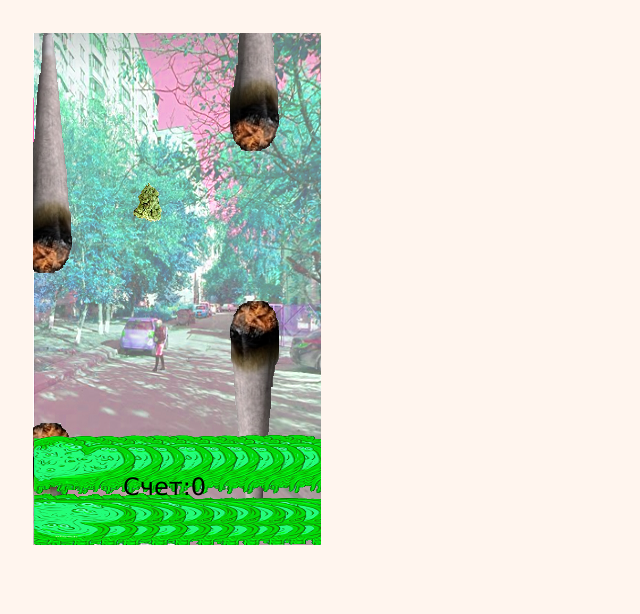
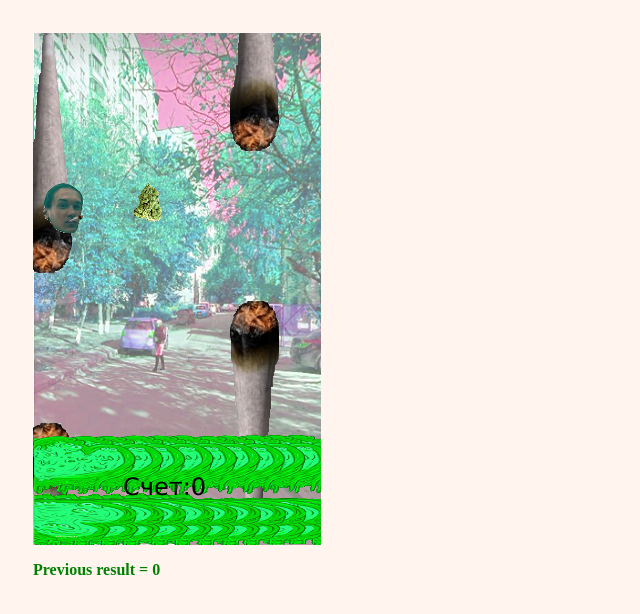
Before and after one commit to Denend/Denend.github.io, a plain HTML site: page index.html in a window 1280 px wide. Shown: the whole page, without its empty margins (0-640 px from the left). Drawn offline with Linux system fonts and the light colour scheme.

Commit message:
change of reload + touch

```diff
--- a/index.html
+++ b/index.html
@@ -8,7 +8,12 @@
  body {
    padding: 25px;
    background-color: #FFF5EE
- }
+
+   }
+   #result {
+     font-weight: bold;
+     color: green;
+   }
  </style>
 </head>
 <body>
--- a/test.js
+++ b/test.js
@@ -40,17 +40,14 @@ fly.src = "audio/fly.mp3";
 score_aud.src = "audio/score.mp3";
 //score1_aud.src = "audio/score1.mp3";
 var gap = 150;
-//var result = document.getElementById("result");
+var result = document.getElementById("result");
 var count = 0;
 var counter_time = 0;
 var AnimSpeed = 1;
 //Позиция юры
 // при нажатии на кнопку
-//var x = document.getElementsByTagName("BODY")[0];
-//x.onclick = moveUp();
 document.addEventListener('DOMContentLoaded', function(){
 document.addEventListener("keydown", moveUp);
-//document.onclick =
 document.addEventListener("touchend", moveUp);
 });
 function moveUp(){
@@ -127,17 +124,10 @@ context.drawImage(kosoj_up, kosyaki[i].x , kosyaki[i].y );
 // высота 272
 context.drawImage(kosoj_bot, kosyaki[i].x, kosyaki[i].y + kosoj_up.height + gap);
 // высота 378 и они неизменные просто указываются координаты а остаток обрезается канвасом
-
-
 context.drawImage(shishlo, shyshki[i].x, shyshki[i].y);
 //if(counter_time < 10){
 shyshki[i].x = shyshki[i].x - AnimSpeed;
 kosyaki[i].x = kosyaki[i].x - AnimSpeed;
-/*} else {
-shyshki[i].x = shyshki[i].x - 2;
-kosyaki[i].x = kosyaki[i].x - 2;
-};  */
-
 if(AnimSpeed == 1 && kosyaki[i].x==80){
   kosyaki.push({
     x:canvas.width,
@@ -170,7 +160,20 @@ if(xPoz + ura.width >= shyshki[i].x && xPoz <= shyshki[i].x + shishlo.width && y
 }
 if(xPoz + ura.width - 5>= kosyaki[i].x + 5 && xPoz <= kosyaki[i].x + kosoj_up.width - 5 && (yPoz<= kosyaki[i].y +kosoj_up.height||yPoz + ura.height - 5>=kosyaki[i].y + kosoj_up.height + gap) || yPoz<=-5 || yPoz + ura.height >= canvas.height - fg.height + 10){
 //location.reload();
-history.go(0)   // перезагружает всю страницу ваще
+result.innerHTML = "Previous result = " + count;
+
+counter_time = 0
+//AnimSpeed = 1;
+count = 0;
+kosyaki[i].x = kosyaki[0].x;
+shyshki[i].x = shyshki[0].x;
+xPoz = 10;
+yPoz = 150;
+
+
+
+//history.go(0)   // перезагружает всю страницу ваще
+
 }
 };
 
```
